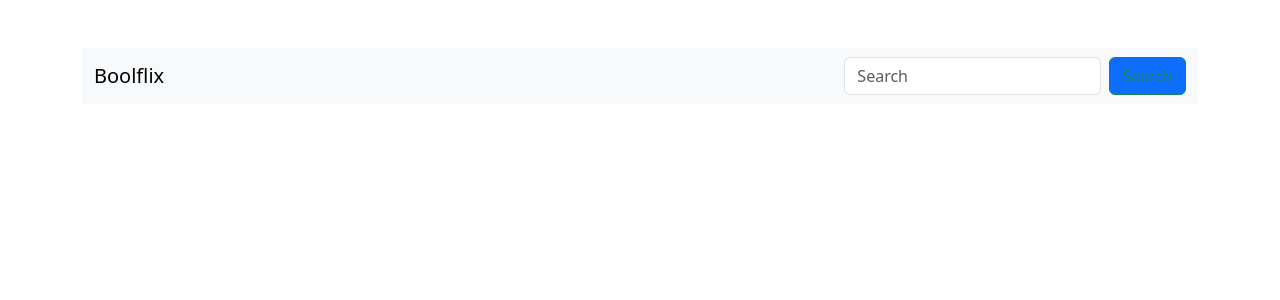
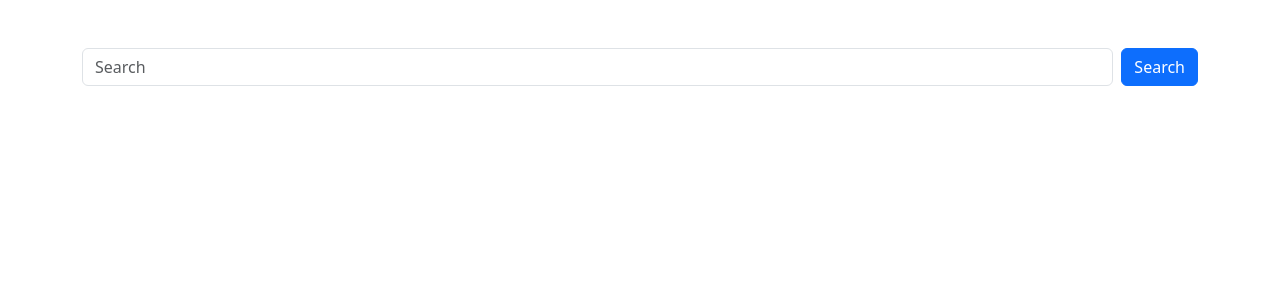
Before and after one commit to Andsirpa/vite-boolflix, a Vue app: page / in a window 1280 px wide. Shown: the top 300 px of the page. Built offline with nearby package versions, Linux system fonts and the light colour scheme.

Commit message:
add movie's info

```diff
--- a/src/App.vue
+++ b/src/App.vue
@@ -16,7 +16,7 @@ export default {
   methods: {
     Search() {
       axios
-        .get(this.store.api.uri + '/search/movie', {
+        .get(`${this.store.api.uri}/search/movie`, {
           // in params posso mettere tanti parametri
           params: {
             // recupero la key e la query
@@ -25,7 +25,8 @@ export default {
           },
         })
         .then((response) => {
-          console.log(response.data);
+          store.movies = response.data.results;
+
         });
     },
 
@@ -38,16 +39,26 @@ export default {
   <header>
     <div class="container mt-5">
       <!-- creo la searchbar -->
-      <nav class="navbar bg-body-tertiary">
-        <div class="container-fluid">
-          <a class="navbar-brand">Boolflix</a>
-          <form class="d-flex" role="search">
-            <input class="form-control me-2" type="search" placeholder="Search" aria-label="Search"
-              v-model="searchedTerm">
-            <button class="btn btn-primary btn-outline-success" type="submit" @click="Search()">Search</button>
-          </form>
-        </div>
-      </nav>
+
+      <div class="d-flex">
+        <input class="form-control me-2" type="text" placeholder="Search" v-model="searchedTerm" @keyup.enter="Search()">
+        <button class="btn btn-primary" @click="Search()">Search</button>
+
+      </div>
+
+
+
+      <div class="container mt-5">
+        <!-- info che mi servono -->
+        <ul v-for="movie in store.movies">
+          <!-- prendo i nomi delle chiavi che voglio -->
+          <li>titolo: {{ movie.title }}</li>
+          <li>titolo originale: {{ movie.original_title }}</li>
+          <li>lingua: {{ movie.original_language }}</li>
+          <li>voto: {{ movie.vote_average }}</li>
+        </ul>
+      </div>
+
     </div>
 
   </header>
--- a/src/store/index.js
+++ b/src/store/index.js
@@ -6,5 +6,8 @@ export const store = reactive({
         uri: 'https://api.themoviedb.org/3/',
         // salvo la mia chiave
         key: 'db0595e17eecf660fba86c3530dedbff',
-    }
-})
+    },
+
+    movies: [],
+
+});
```
